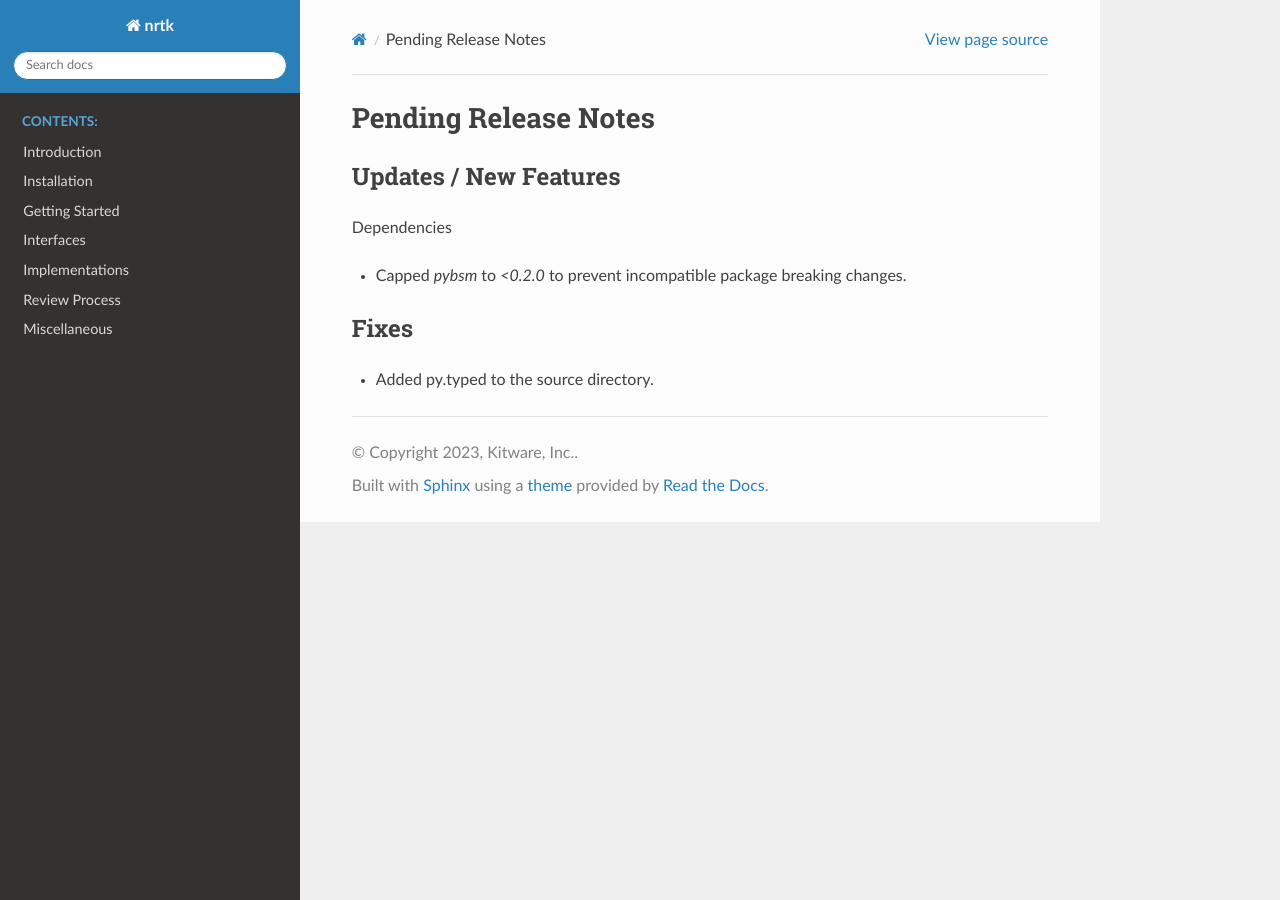
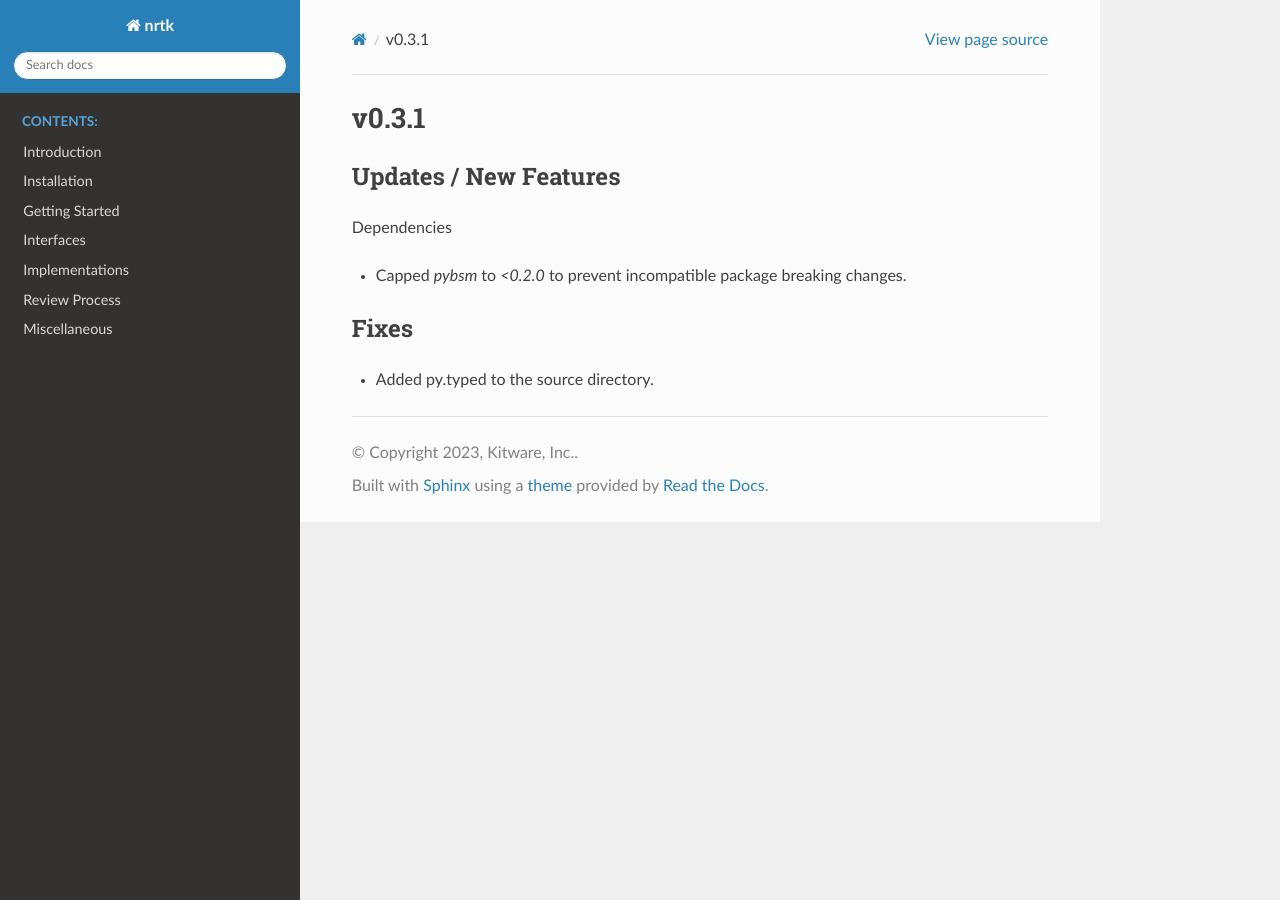
Before and after one commit to Kitware/nrtk, a Sphinx documentation site: the page built from docs/release_notes/v0.3.1.rst, in a window 1280 px wide. Built offline with Sphinx 7.4.7 and the Read the Docs theme 2.0.0, drawn with Linux system fonts in a browser that asks for light colours; pages that are not in the unit, such as notebooks, are missing from menus; the version number is read from the project's files by our own code.

Commit message:
Update version number to 0.3.1

```diff
--- a/docs/release_notes.rst
+++ b/docs/release_notes.rst
@@ -12,3 +12,4 @@
    release_notes/v0.2.0
    release_notes/v0.2.1
    release_notes/v0.3.0
+   release_notes/v0.3.1
--- a/docs/release_notes/pending_release.rst
+++ b/docs/release_notes/v0.3.1.rst
@@ -1,5 +1,5 @@
-Pending Release Notes
-=====================
+v0.3.1
+======
 
 Updates / New Features
 ----------------------
--- a/pyproject.toml
+++ b/pyproject.toml
@@ -8,7 +8,7 @@
 # REMEMBER: `distutils.version.*Version` types can be used to compare versions
 # from strings like this.
 # This package prefers to use the strict numbering standard when possible.
-version = "0.3.0"
+version = "0.3.1"
 description = ""
 license = "Apache-2.0"
 authors = ["Kitware, Inc. <nrtk@kitware.com>"]
```
